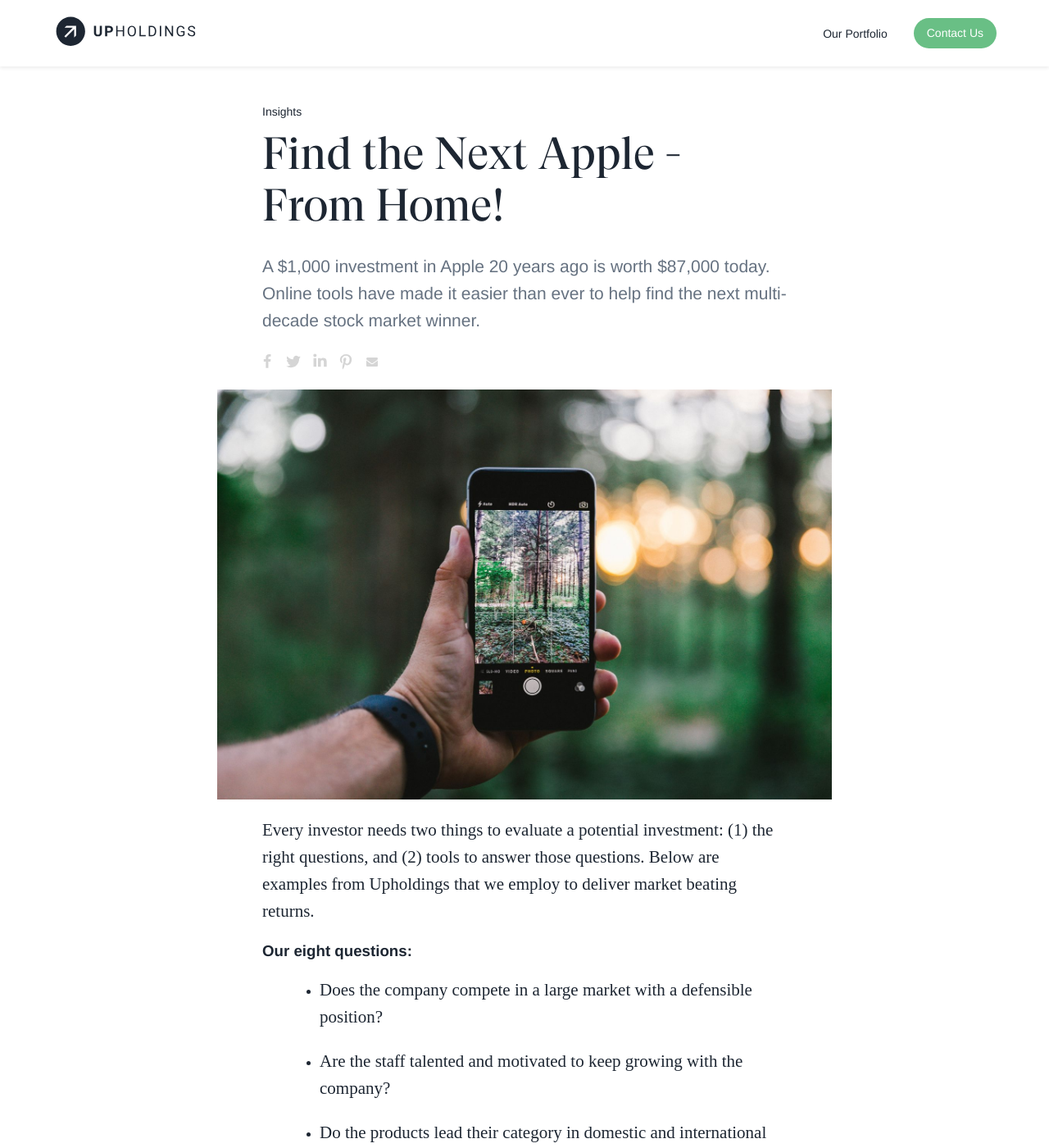
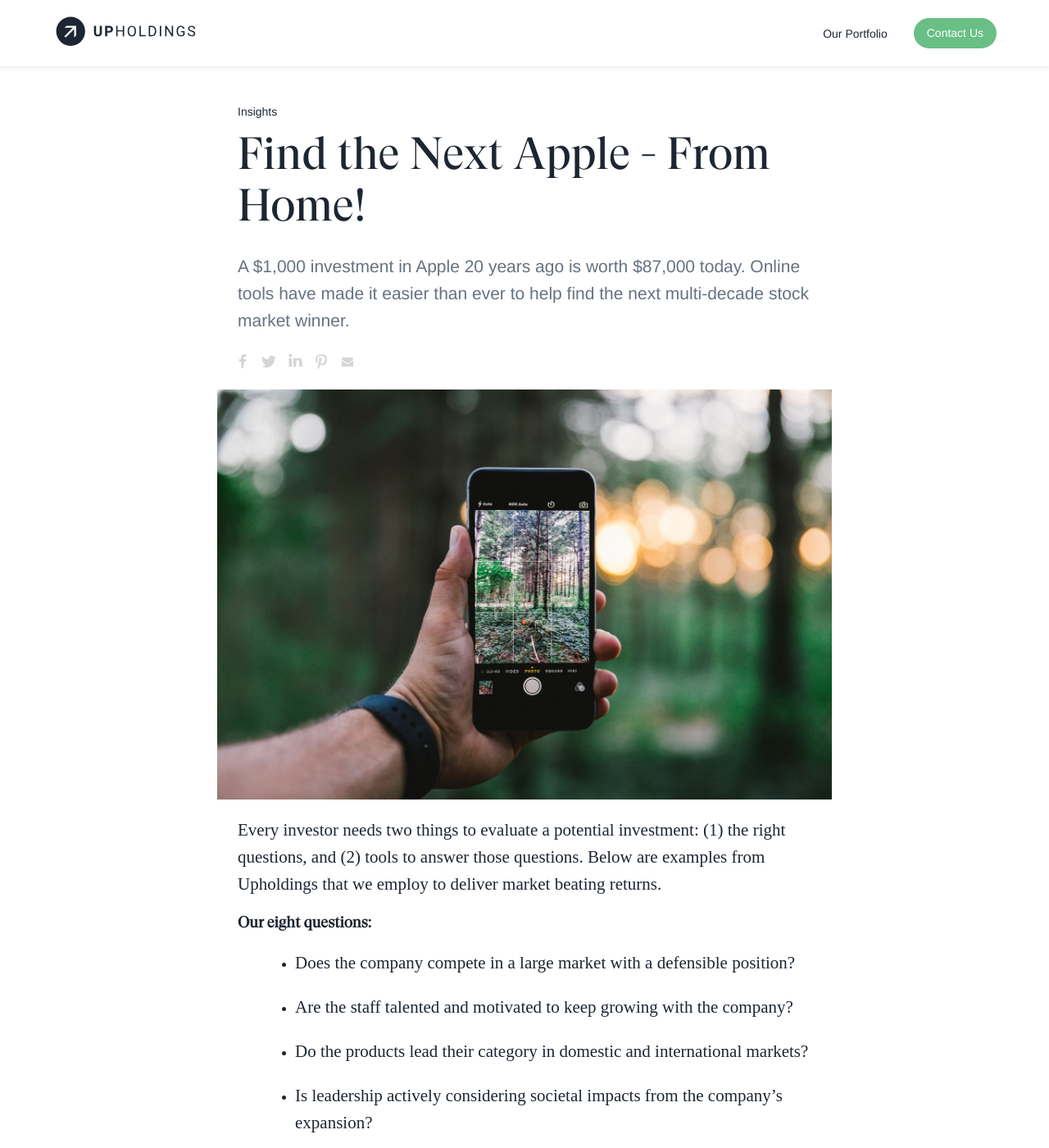
Before and after one commit to willanderson/Upholdings, a Jekyll site: the page built from _posts/2020-01-13-finding-the-next-apple.markdown, in a window 1280 px wide and 1400 px high. Shown: the whole window at 82% size. Built offline with Jekyll 4.4.1, drawn with Linux system fonts in a browser that asks for light colours; nearby versions of some CDN libraries; some web fonts are replaced; comment, search, counter and statistics services are not loaded.

Commit message:
Updated Style

```diff
--- a/css/style.css
+++ b/css/style.css
@@ -555,7 +555,11 @@ article li {
 }
 
 .mw {
-  max-width: 40rem;
+  max-width: 700px;
+}
+
+article h1, h2, h3, h4, h5 {
+  font-family: 'GT Super';
 }
 
 .vitals a {
```
